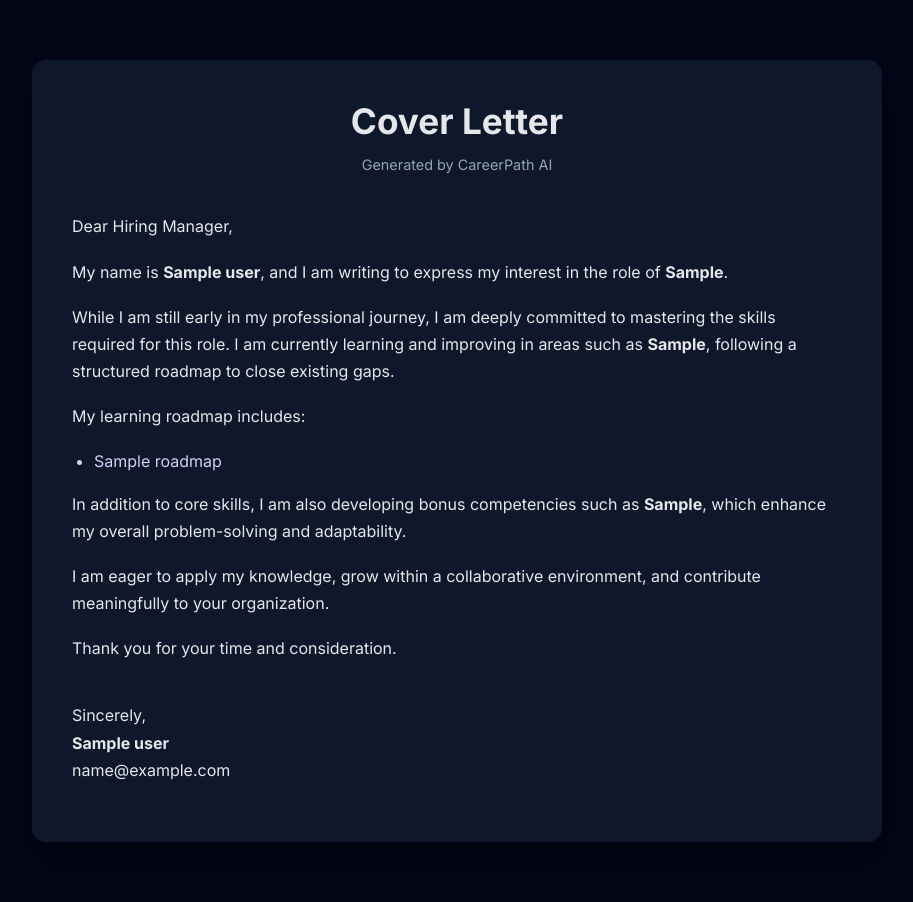
After one commit to OmSai-HonouredOne/paramarshakarah, a Flask app: page /coverletter in a window 1280 px wide. The commit adds this page. Shown: the whole page, without its empty margins (183-1096 px from the left). Run offline with Flask 3, Linux system fonts and the light colour scheme; the visitor is signed in with stand-in values (Sample User, id 1); a database or web service that is not in the repository returns one stand-in record (values such as "Sample title"); some libraries are stand-ins or nearby versions.

Commit message:
cover letter added

```diff
--- a/cgs/guidance.py
+++ b/cgs/guidance.py
@@ -44,4 +44,10 @@ def edit_profile():
 
         flash(error)
 
+
     return render_template('guidance/edit.html', user=g.user)
+
+
+@bp.route('/coverletter')
+def coverletter():
+    return render_template('guidance/coverletter.html',user=g.user)
--- /dev/null
+++ b/cgs/static/css/coverletter.css
@@ -0,0 +1,56 @@
+* {
+  box-sizing: border-box;
+}
+
+body {
+  margin: 0;
+  padding: 0;
+  font-family: 'Inter', sans-serif;
+  background: #020617;
+  color: #e5e7eb;
+}
+
+.letter-container {
+  max-width: 850px;
+  margin: 60px auto;
+  padding: 40px;
+  background: #0f172a;
+  border-radius: 14px;
+  box-shadow: 0 20px 40px rgba(0,0,0,0.4);
+}
+
+.letter-header {
+  text-align: center;
+  margin-bottom: 40px;
+}
+
+.letter-header h1 {
+  margin: 0;
+  font-size: 2.2rem;
+  font-weight: 700;
+}
+
+.subtitle {
+  color: #94a3b8;
+  font-size: 0.9rem;
+}
+
+.letter-body p {
+  font-size: 1rem;
+  line-height: 1.7;
+  margin-bottom: 18px;
+}
+
+.roadmap-list {
+  margin: 20px 0;
+  padding-left: 22px;
+}
+
+.roadmap-list li {
+  margin-bottom: 10px;
+  color: #cbd5f5;
+}
+
+.signature {
+  margin-top: 40px;
+}
--- /dev/null
+++ b/cgs/templates/guidance/coverletter.html
@@ -0,0 +1,93 @@
+<!DOCTYPE html>
+<html lang="en">
+<head>
+  <meta charset="UTF-8">
+  <title>Cover Letter | CareerPath AI</title>
+  <link rel="stylesheet" href="{{ url_for('static', filename='css/coverletter.css') }}">
+  <link href="https://fonts.googleapis.com/css2?family=Inter:wght@300;400;600;700&display=swap" rel="stylesheet">
+</head>
+
+<body>
+
+  <main class="letter-container">
+
+    <header class="letter-header">
+      <h1>Cover Letter</h1>
+      <p class="subtitle">Generated by CareerPath AI</p>
+    </header>
+
+    <section class="letter-body">
+
+      <p>
+        Dear Hiring Manager,
+      </p>
+
+      <p>
+        My name is <strong>{{ user['name'] }}</strong>, and I am writing to express my interest in the role of
+        <strong>{{ user['target_jobs'][0] }}</strong>.
+      </p>
+
+      {% set score = user['eligible'][0]|int %}
+
+      {% if score >= 85 %}
+      <p>
+        Based on my current skill set and experience, I strongly align with the requirements of this role.
+        I have developed practical expertise in
+        <strong>{{ user['skills'] | join(', ') }}</strong>,
+        which enables me to contribute effectively from day one.
+      </p>
+
+      {% elif score >= 50 %}
+      <p>
+        I have built a solid foundation in
+        <strong>{{ user['skills'] | join(', ') }}</strong>,
+        and I am actively strengthening my capabilities to fully meet the expectations of this role.
+        I am highly motivated and continuously improving through focused learning and hands-on practice.
+      </p>
+
+      {% else %}
+      <p>
+        While I am still early in my professional journey, I am deeply committed to mastering the skills
+        required for this role. I am currently learning and improving in areas such as
+        <strong>{{ user['skills_to_learn'] | join(', ') }}</strong>,
+        following a structured roadmap to close existing gaps.
+      </p>
+      {% endif %}
+
+      <p>
+        My learning roadmap includes:
+      </p>
+
+      <ul class="roadmap-list">
+        {% for step in user['roadmap'] %}
+        <li>{{ step }}</li>
+        {% endfor %}
+      </ul>
+
+      <p>
+        In addition to core skills, I am also developing bonus competencies such as
+        <strong>{{ user['bonus_skills'] | join(', ') }}</strong>,
+        which enhance my overall problem-solving and adaptability.
+      </p>
+
+      <p>
+        I am eager to apply my knowledge, grow within a collaborative environment, and contribute meaningfully
+        to your organization.
+      </p>
+
+      <p>
+        Thank you for your time and consideration.
+      </p>
+
+      <p class="signature">
+        Sincerely,<br>
+        <strong>{{ user['name'] }}</strong><br>
+        {{ user['email'] }}
+      </p>
+
+    </section>
+
+  </main>
+
+</body>
+</html>
--- a/cgs/templates/guidance/dashboard.html
+++ b/cgs/templates/guidance/dashboard.html
@@ -35,6 +35,10 @@
         <a href="{{ url_for('auth.logout') }}" class="nav-btn logout-btn">Logout</a>
       </div>
     </div>
+    <a href="{{ url_for('guidance.coverletter') }}" class="nav-btn">
+  Generate Cover Letter
+</a>
+
   </nav>
 
   <!-- ================= BREADCRUMB ================= -->
```
